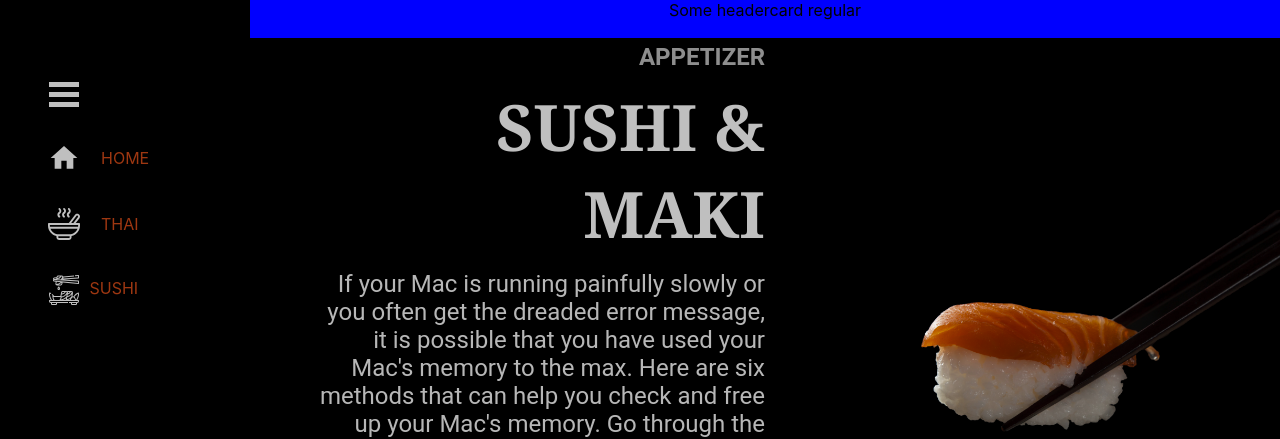
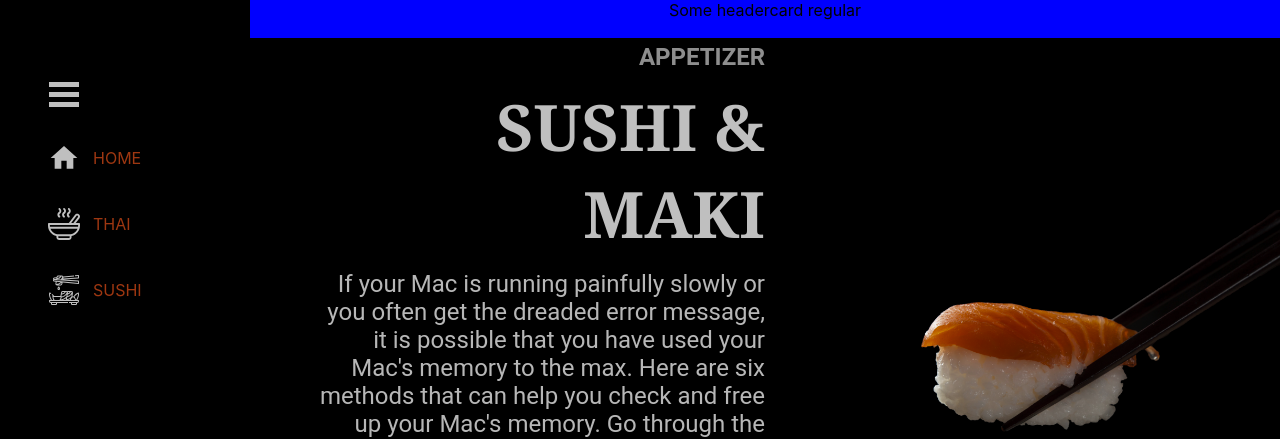
Before and after one commit to tanettrimas/beachhouse-client, a React (Create React App) app: page / in a window 1280 px wide. Shown: the top 439 px of the page. Built offline with nearby package versions, Linux system fonts and the light colour scheme.

Commit message:
Tiny gap change

```diff
--- a/src/components/Sidebar/Sidebar.component.jsx
+++ b/src/components/Sidebar/Sidebar.component.jsx
@@ -19,7 +19,7 @@ const SideBar = () => {
       <li className='nav-item'>
         <ThaiIcon width='32rem' height='50rem' /> <span> THAI</span>
       </li>
-      <li>
+      <li className='nav-item'>
         <SushiIcon width='32rem' height='50rem' /> <span>SUSHI</span>
       </li>
     </ul>
--- a/src/components/Sidebar/sidebar.style.css
+++ b/src/components/Sidebar/sidebar.style.css
@@ -23,5 +23,5 @@ span {
   grid-template-columns: 1fr 2fr;
   align-items: center;
   justify-items: start;
-  column-gap: 1rem;
+  column-gap: 0.5rem;
 }
```
